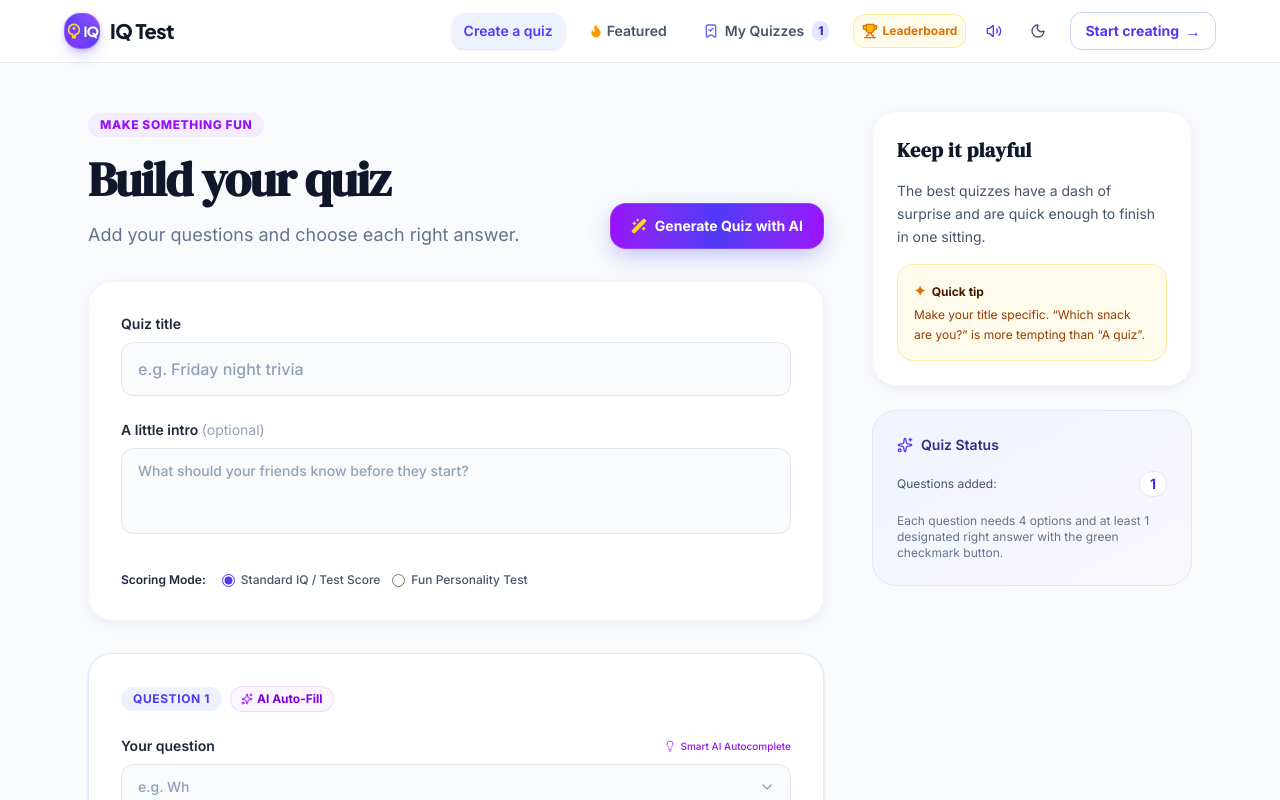
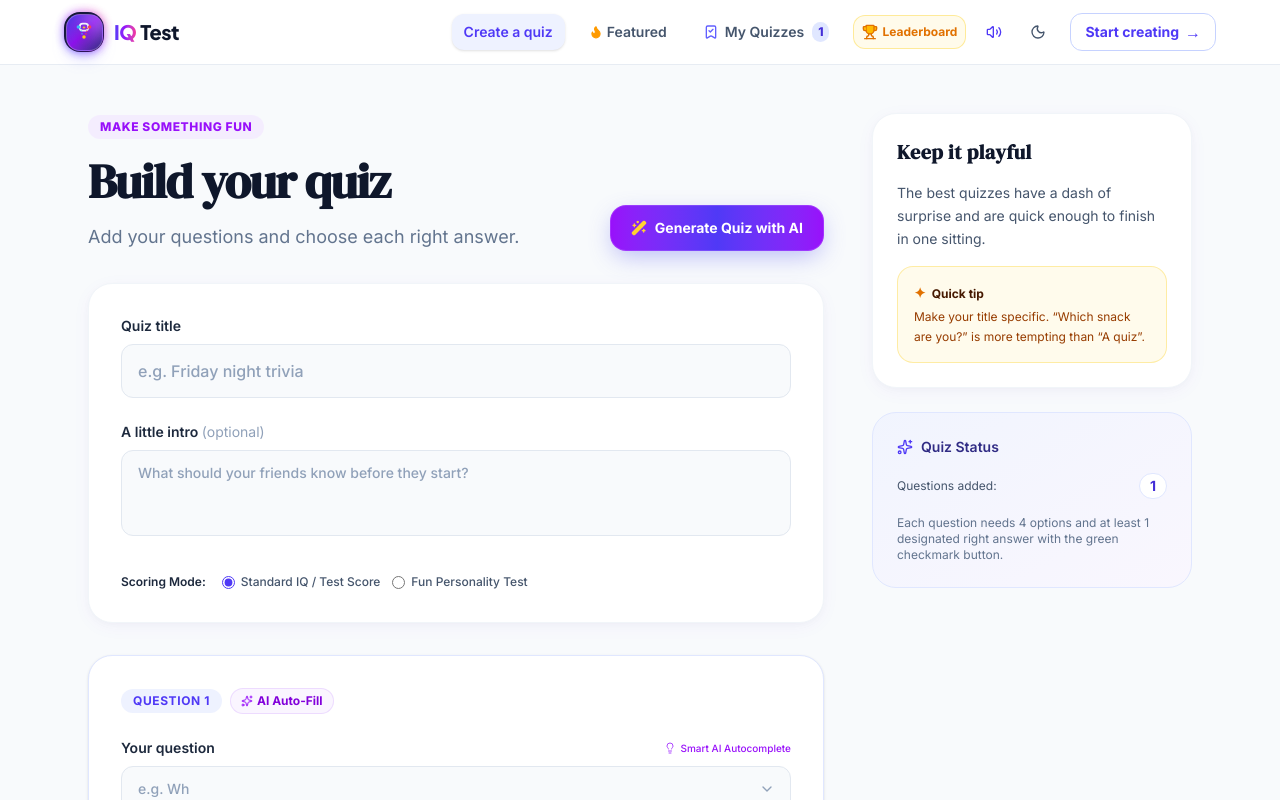
Before and after one commit to Mahadebmaity/QuizTest, a React (Vite) app: page / in a window 1280 px wide. Shown: the top 800 px of the page. Built offline with nearby package versions, Linux system fonts and the light colour scheme.

Commit message:
Redesign IQ logo with modern glassmorphic AI neural brain emblem

```diff
--- a/src/components/Header.jsx
+++ b/src/components/Header.jsx
@@ -1,5 +1,5 @@
 import React, { useState, useEffect } from 'react';
-import { BookmarkCheck, Flame, Trophy, Moon, Sun, Volume2, VolumeX, PlusCircle } from 'lucide-react';
+import { BookmarkCheck, Flame, Trophy, Moon, Sun, Volume2, VolumeX } from 'lucide-react';
 import IqLogo from './IqLogo';
 import LeaderboardModal from './LeaderboardModal';
 import { sfx } from '../utils/audioSfx';
@@ -28,14 +28,15 @@ export default function Header({ activeTab, setActiveTab, savedCount = 0 }) {
       <header className="sticky top-0 z-40 bg-white/95 dark:bg-slate-900/95 backdrop-blur-md border-b border-slate-200/80 dark:border-slate-800 px-3 sm:px-8 py-3 transition-all">
         <div className="max-w-6xl mx-auto flex items-center justify-between">
 
-          {/* Brand Logo - Clicking takes to Quiz Builder */}
+          {/* Brand Logo with modern IqLogo emblem & gradient text */}
           <div
             onClick={() => setActiveTab('builder')}
-            className="flex items-center gap-2 sm:gap-2.5 cursor-pointer group shrink-0"
+            className="flex items-center gap-2.5 cursor-pointer group shrink-0"
           >
             <IqLogo size="md" />
-            <span className="text-lg sm:text-xl font-extrabold tracking-tight text-slate-900 dark:text-white group-hover:text-indigo-600 dark:group-hover:text-indigo-400 transition-colors font-['Plus_Jakarta_Sans',sans-serif]">
-              IQ Test
+            <span className="text-lg sm:text-xl font-extrabold tracking-tight font-['Plus_Jakarta_Sans',sans-serif]">
+              <span className="bg-gradient-to-r from-indigo-600 via-purple-600 to-pink-500 bg-clip-text text-transparent">IQ</span>
+              <span className="text-slate-900 dark:text-white ml-1">Test</span>
             </span>
           </div>
 
--- a/src/components/IqLogo.jsx
+++ b/src/components/IqLogo.jsx
@@ -1,31 +1,62 @@
 import React from 'react';
 
 export default function IqLogo({ size = 'md', className = '' }) {
-  const sizeClasses = {
-    sm: 'w-7 h-7 text-[10px]',
-    md: 'w-8 h-8 sm:w-9 sm:h-9 text-xs sm:text-sm',
-    lg: 'w-10 h-10 sm:w-12 sm:h-12 text-sm sm:text-base'
-  }[size] || 'w-8 h-8 sm:w-9 sm:h-9 text-xs sm:text-sm';
+  const containerSizes = {
+    sm: 'w-8 h-8',
+    md: 'w-9 h-9 sm:w-10 sm:h-10',
+    lg: 'w-12 h-12 sm:w-14 sm:h-14'
+  }[size] || 'w-9 h-9 sm:w-10 sm:h-10';
 
   return (
-    <div className={`relative flex items-center justify-center rounded-xl sm:rounded-2xl bg-gradient-to-tr from-violet-600 via-indigo-600 to-purple-500 text-white shadow-md sm:shadow-lg shadow-indigo-500/25 border border-white/20 group-hover:scale-105 transition-transform duration-300 shrink-0 ${sizeClasses} ${className}`}>
-      {/* Outer glow ring */}
-      <div className="absolute inset-0 rounded-xl sm:rounded-2xl bg-gradient-to-tr from-purple-500 to-indigo-500 blur-[3px] opacity-40 group-hover:opacity-70 transition-opacity" />
+    <div className={`relative flex items-center justify-center shrink-0 group ${containerSizes} ${className}`}>
+      {/* Outer Glowing Neon Aura */}
+      <div className="absolute inset-0 rounded-2xl bg-gradient-to-tr from-indigo-500 via-purple-500 to-pink-500 blur-[5px] opacity-60 group-hover:opacity-100 group-hover:blur-[8px] transition-all duration-300 animate-pulse-subtle" />
 
-      {/* Icon vector graphics + IQ text */}
-      <div className="relative z-10 flex items-center justify-center gap-0.5 font-black tracking-tighter font-['Plus_Jakarta_Sans',sans-serif]">
-        <svg
-          viewBox="0 0 24 24"
-          fill="none"
-          className="w-3.5 h-3.5 sm:w-4 sm:h-4 text-amber-300 stroke-[2.5]"
-          stroke="currentColor"
-        >
-          <path d="M12 2a8 8 0 0 1 8 8c0 3.5-2.5 6.5-6 7.5V20h-4v-2.5C6.5 16.5 4 13.5 4 10a8 8 0 0 1 8-8z" />
-          <path d="M9 22h6" />
-          <path d="M12 6v4" />
-          <path d="M10 8h4" />
-        </svg>
-        <span className="text-white drop-shadow-sm font-extrabold">IQ</span>
+      {/* Main Glassmorphic Hex-Squircle Container */}
+      <div className="relative w-full h-full rounded-2xl bg-gradient-to-br from-slate-900 via-indigo-950 to-purple-950 p-[1.5px] shadow-lg shadow-indigo-500/20">
+        <div className="w-full h-full rounded-[14px] bg-gradient-to-br from-indigo-600/90 via-purple-600/90 to-indigo-900/90 backdrop-blur-md flex items-center justify-center relative overflow-hidden border border-white/25">
+
+          {/* Subtle Ambient Light Overlay */}
+          <div className="absolute -top-3 -right-3 w-8 h-8 bg-purple-300/30 rounded-full blur-sm" />
+
+          {/* Futuristic Vector Logo: Brain Synapse + AI Spark + IQ Text */}
+          <svg
+            viewBox="0 0 40 40"
+            fill="none"
+            xmlns="http://www.w3.org/2000/svg"
+            className="w-6 h-6 sm:w-7 sm:h-7 text-white drop-shadow-md"
+          >
+            {/* Neural Brain Circuit Synapses */}
+            <path
+              d="M14 12C14 9.79086 15.7909 8 18 8H22C24.2091 8 26 9.79086 26 12V14C26 16.2091 24.2091 18 22 18H18C15.7909 18 14 16.2091 14 14V12Z"
+              stroke="url(#brainGrad)"
+              strokeWidth="2.5"
+              strokeLinecap="round"
+            />
+
+            {/* AI Node Connectors */}
+            <circle cx="12" cy="13" r="2.5" fill="#38BDF8" />
+            <circle cx="28" cy="13" r="2.5" fill="#F43F5E" />
+            <circle cx="20" cy="27" r="2.5" fill="#FACC15" />
+
+            <path d="M14.5 14L18 25" stroke="#38BDF8" strokeWidth="1.5" strokeDasharray="2 2" />
+            <path d="M25.5 14L22 25" stroke="#F43F5E" strokeWidth="1.5" strokeDasharray="2 2" />
+
+            {/* Center Glowing Sparkle */}
+            <path
+              d="M20 11L20.8 12.7L22.5 13.5L20.8 14.3L20 16L19.2 14.3L17.5 13.5L19.2 12.7L20 11Z"
+              fill="#FACC15"
+            />
+
+            {/* Gradient Definitions */}
+            <defs>
+              <linearGradient id="brainGrad" x1="14" y1="8" x2="26" y2="18" gradientUnits="userSpaceOnUse">
+                <stop stopColor="#F8FAFC" />
+                <stop offset="1" stopColor="#E2E8F0" />
+              </linearGradient>
+            </defs>
+          </svg>
+        </div>
       </div>
     </div>
   );
```
